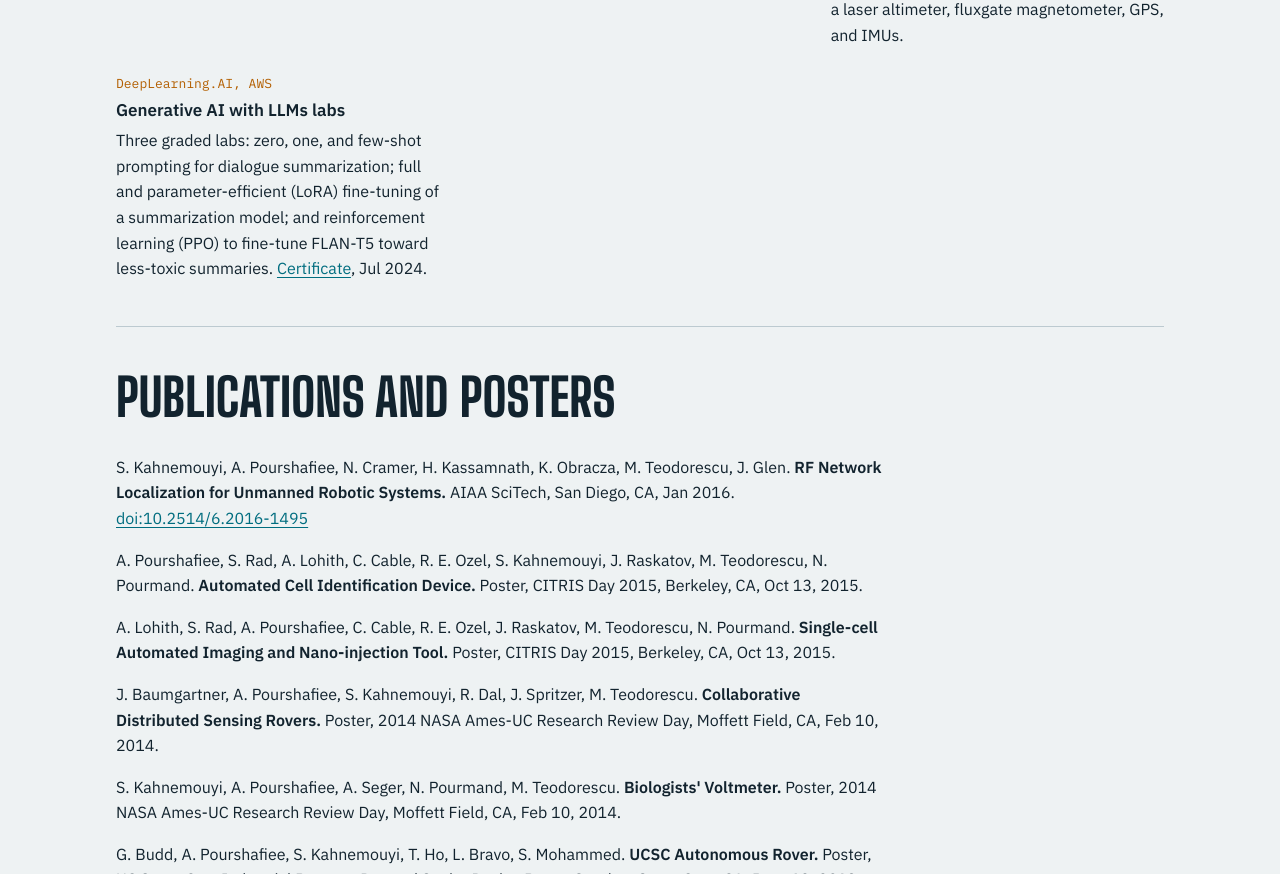
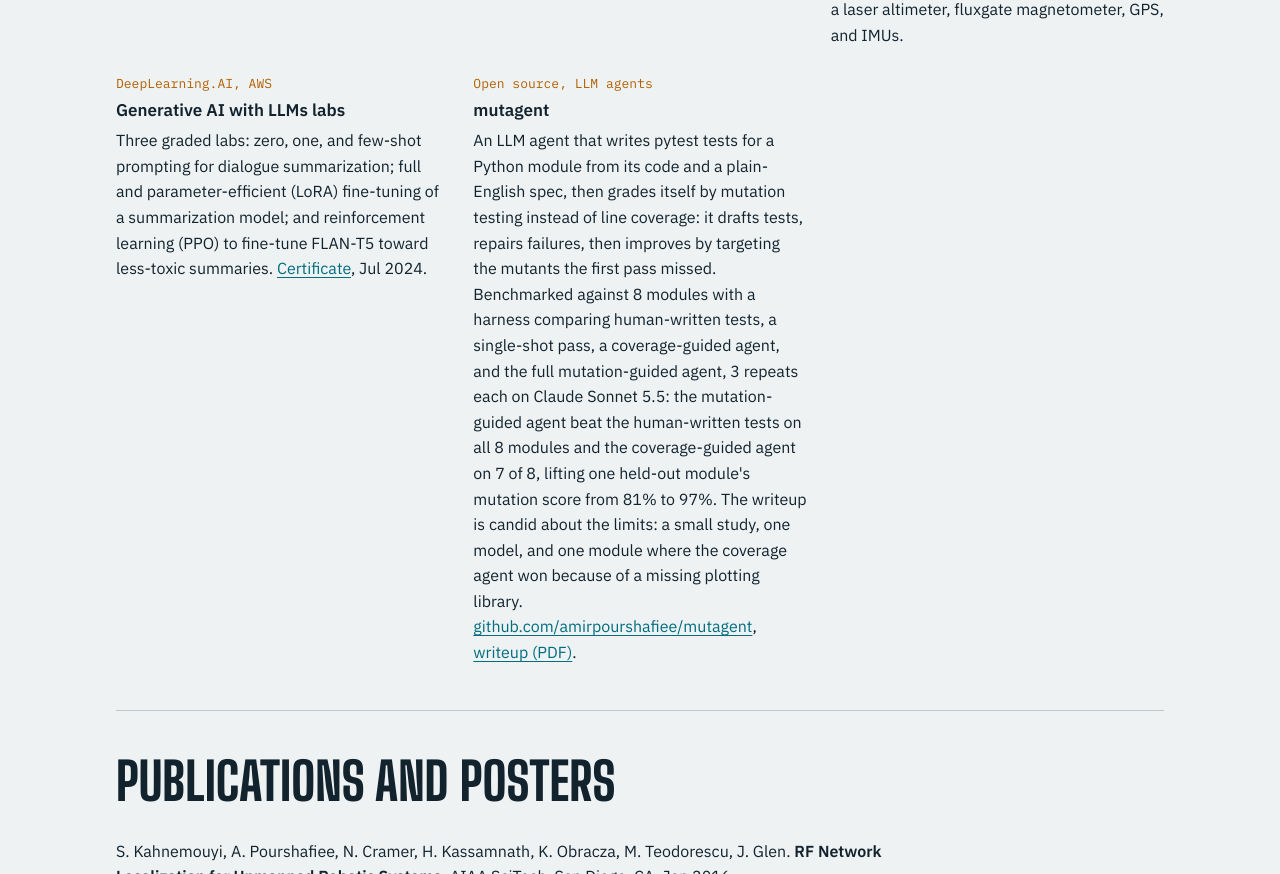
Before and after one commit to amirpourshafiee/amirpourshafiee.github.io, a plain HTML site: page index.html in a window 1280 px wide. Shown: the part 5930-6804 px from the top of the page. Drawn offline with Linux system fonts and the light colour scheme.

Commit message:
Add mutagent project

```diff
--- a/index.html
+++ b/index.html
@@ -374,6 +374,11 @@ h3 { font: 600 1.0625rem/1.35 var(--body); margin: 0; }
         <h3>Generative AI with LLMs labs</h3>
         <p>Three graded labs: zero, one, and few-shot prompting for dialogue summarization; full and parameter-efficient (LoRA) fine-tuning of a summarization model; and reinforcement learning (PPO) to fine-tune FLAN-T5 toward less-toxic summaries. <a href="https://www.coursera.org/account/accomplishments/verify/RBGXG6D3CEQ3">Certificate</a>, Jul 2024.</p>
       </article>
+      <article>
+        <span class="mono tag">Open source, LLM agents</span>
+        <h3>mutagent</h3>
+        <p>An LLM agent that writes pytest tests for a Python module from its code and a plain-English spec, then grades itself by mutation testing instead of line coverage: it drafts tests, repairs failures, then improves by targeting the mutants the first pass missed. Benchmarked against 8 modules with a harness comparing human-written tests, a single-shot pass, a coverage-guided agent, and the full mutation-guided agent, 3 repeats each on Claude Sonnet 5.5: the mutation-guided agent beat the human-written tests on all 8 modules and the coverage-guided agent on 7 of 8, lifting one held-out module's mutation score from 81% to 97%. The writeup is candid about the limits: a small study, one model, and one module where the coverage agent won because of a missing plotting library. <a href="https://github.com/amirpourshafiee/mutagent">github.com/amirpourshafiee/mutagent</a>, <a href="https://github.com/amirpourshafiee/mutagent/blob/main/docs/mutagent-writeup.pdf">writeup (PDF)</a>.</p>
+      </article>
     </div>
   </section>
 
```
